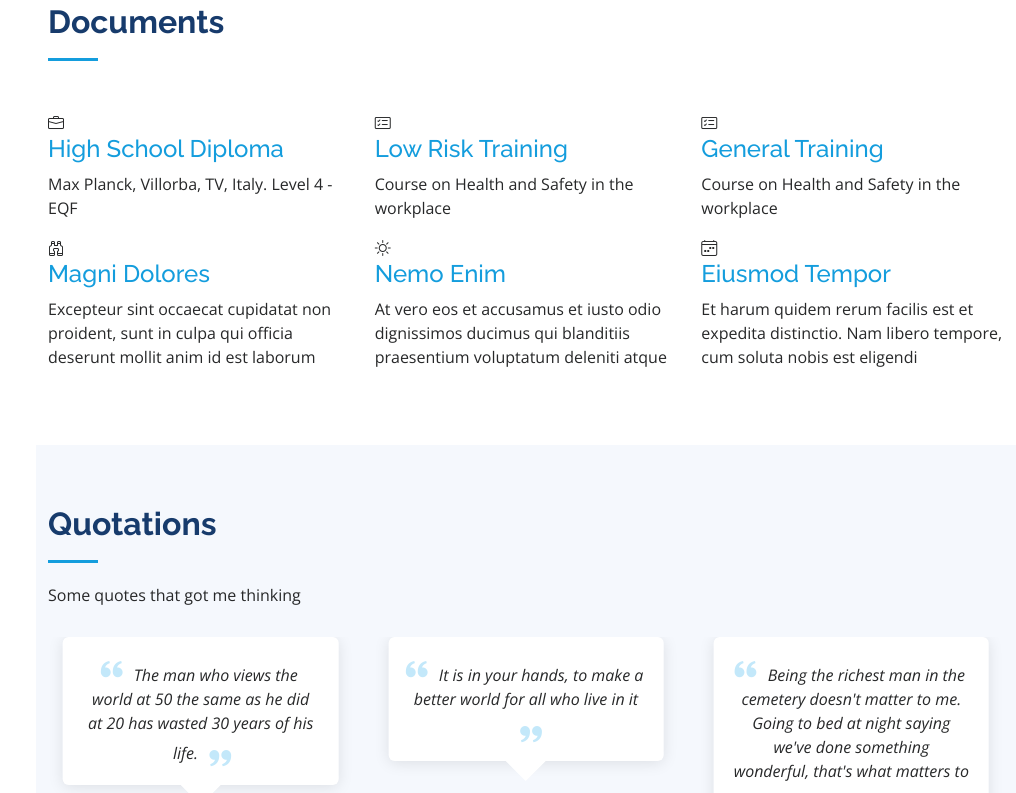
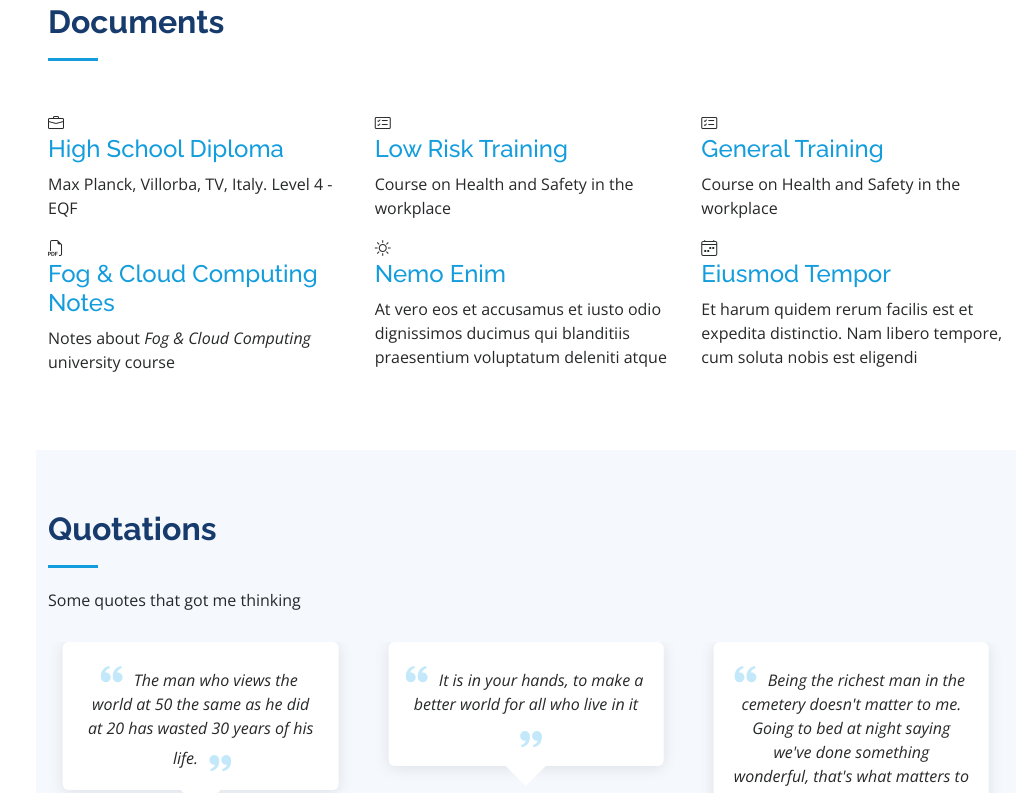
Before and after one commit to Mattiamene1/mattiameneghin.tk, a plain HTML site: page index.html in a window 1280 px wide. Shown: the part 3957-4750 px from the top of the page, without its empty margins (264-1280 px from the left). Drawn offline with nearby package versions, Linux system fonts and the light colour scheme.

Commit message:
add f-c-pdf

```diff
--- a/index.html
+++ b/index.html
@@ -519,9 +519,9 @@
             <p class="description">Course on Health and Safety in the workplace</p>
           </div>
           <div class="col-lg-4 col-md-6 icon-box" data-aos="fade-up" data-aos-delay="300">
-            <div class="icon"><i class="bi bi-binoculars"></i></div>
-            <h4 class="title"><a href="">Magni Dolores</a></h4>
-            <p class="description">Excepteur sint occaecat cupidatat non proident, sunt in culpa qui officia deserunt mollit anim id est laborum</p>
+            <div class="icon"><i class="bi bi-filetype-pdf"></i></div>
+            <h4 class="title"><a href="assets/pdf/Fog_and_Cloud.pdf">Fog & Cloud Computing Notes</a></h4>
+            <p class="description">Notes about <em>Fog & Cloud Computing</em> university course</p>
           </div>
           <div class="col-lg-4 col-md-6 icon-box" data-aos="fade-up" data-aos-delay="400">
             <div class="icon"><i class="bi bi-brightness-high"></i></div>
```
Also changed, not shown: assets/img/testimonials/ali.webp, assets/img/testimonials/jobss.webp, assets/img/testimonials/musk.webp, assets/img/testimonials/ronaldo.webp, 1 other file.
